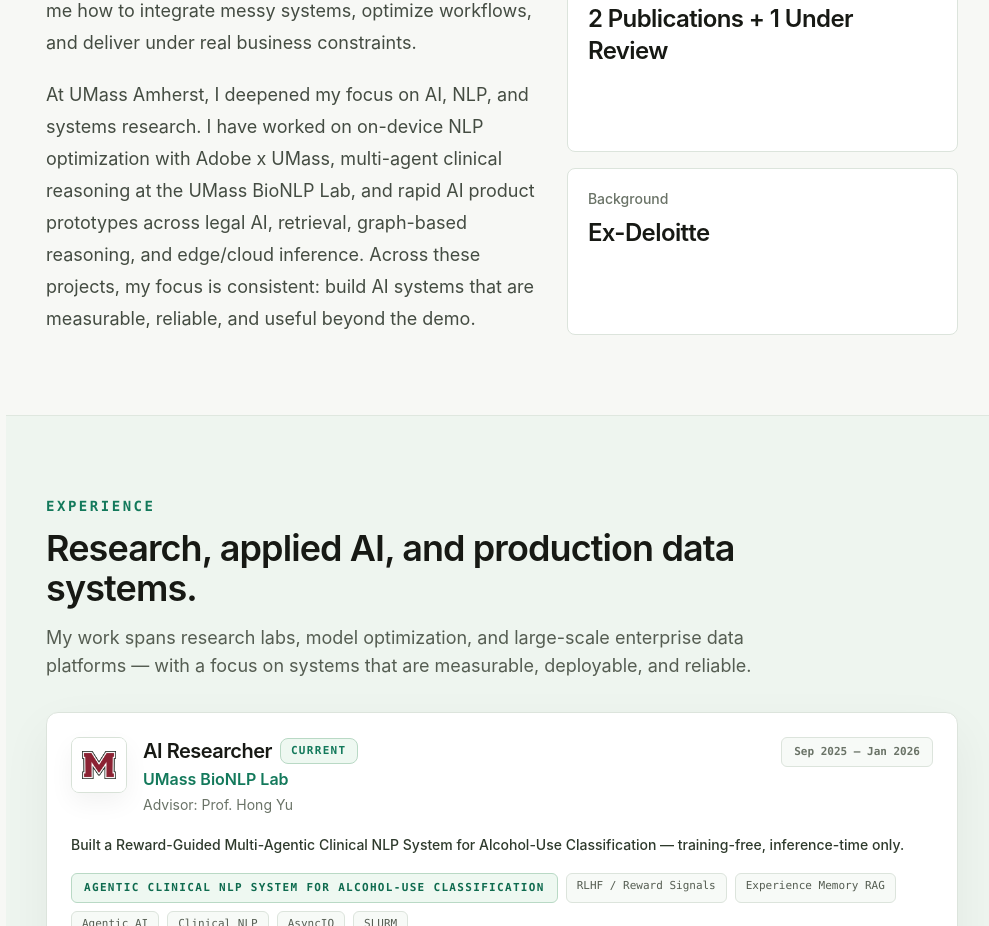
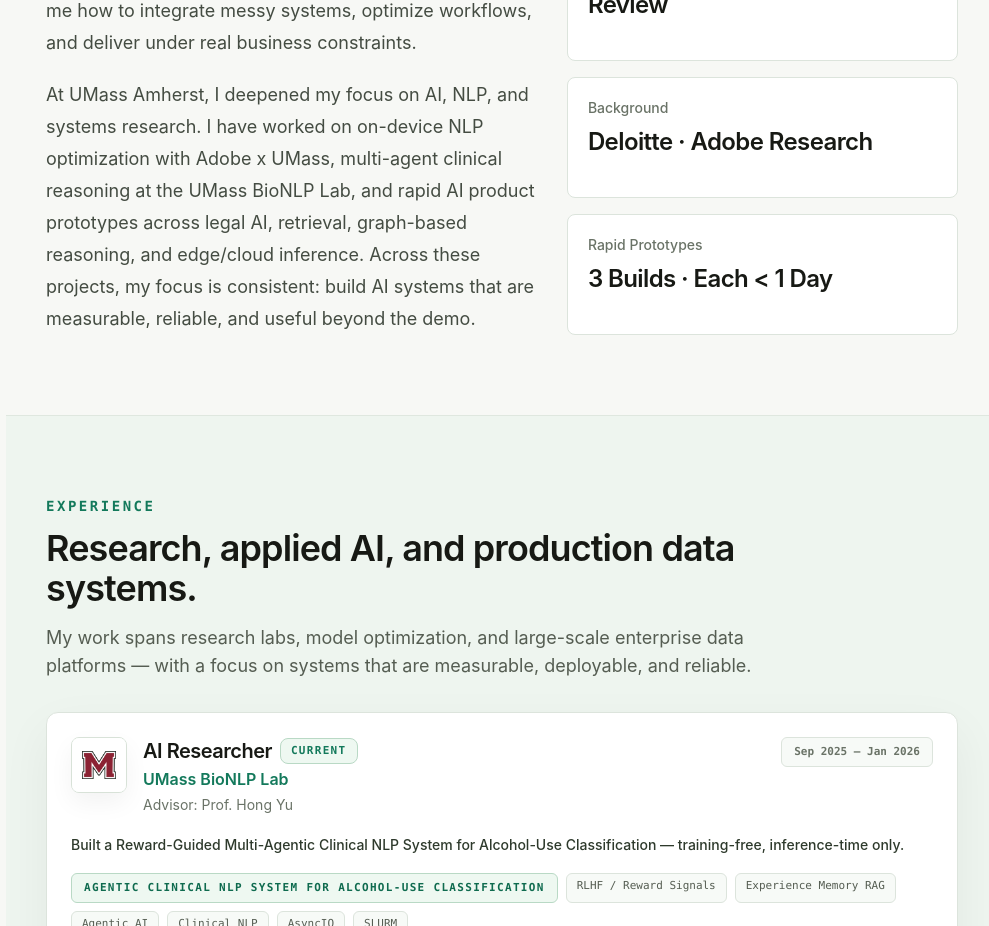
Before and after one commit to Noshitha/noshitha-juttu-portfolio, a Next.js app: page / in a window 1280 px wide. Shown: the part 1300-2226 px from the top of the page, without its empty margins (282-1271 px from the left). Built offline with nearby package versions, Linux system fonts and the light colour scheme.

Commit message:
feat: update about stats — Deloitte · Adobe Research background, rapid prototypes block

```diff
--- a/data/siteContent.ts
+++ b/data/siteContent.ts
@@ -111,7 +111,8 @@
     stats: [
       { label: "Experience", value: "3+ Years" },
       { label: "Research", value: "2 Publications + 1 Under Review" },
-      { label: "Background", value: "Ex-Deloitte" },
+      { label: "Background", value: "Deloitte · Adobe Research" },
+      { label: "Rapid Prototypes", value: "3 Builds · Each < 1 Day" },
     ],
   },
   experience: [
```
